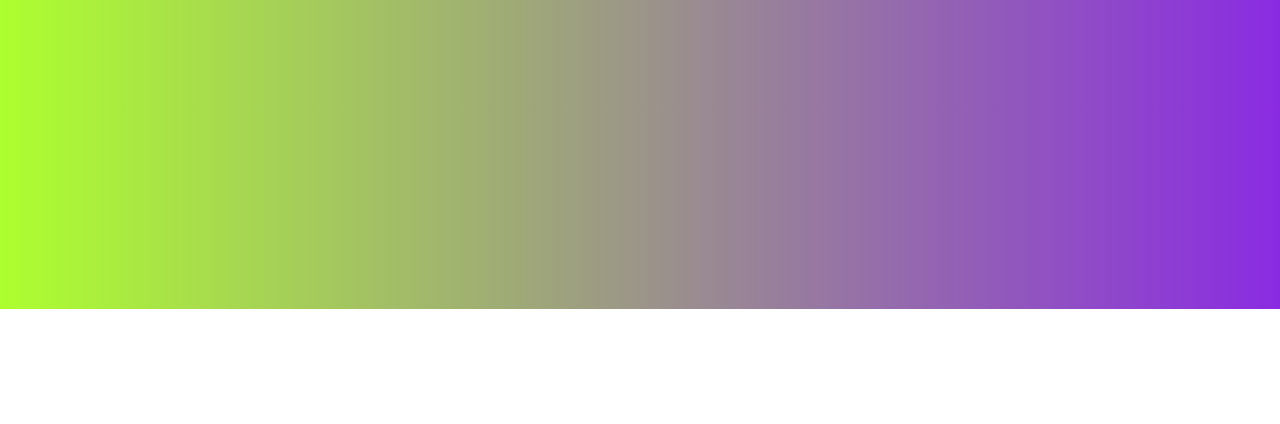
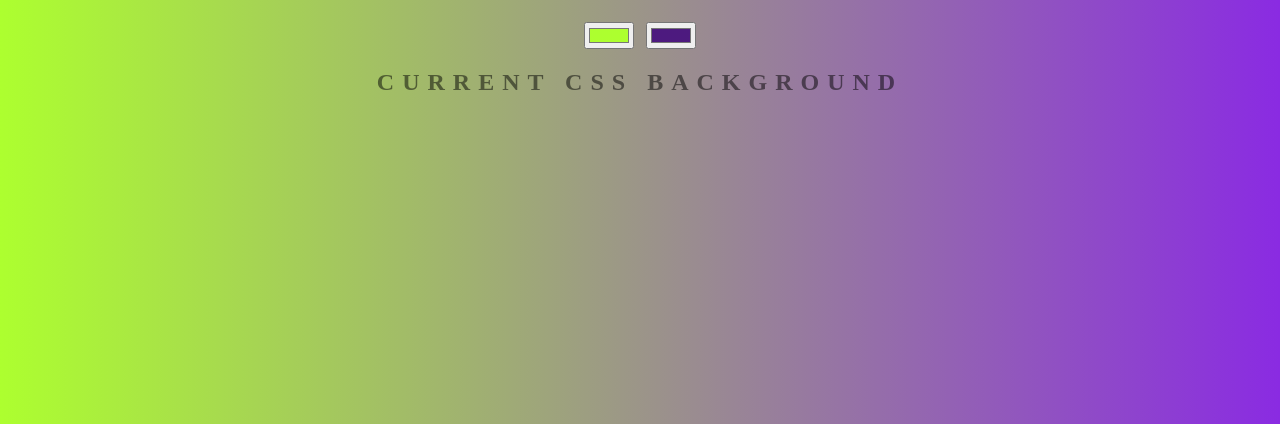
Before and after one commit to RChursin/background_generator, a plain HTML site: page index.html in a window 1280 px wide. Shown: the part 491-915 px from the top of the page. Before the commit the page ends 800 px from the top, so only its background shows below. Drawn offline with Linux system fonts and the light colour scheme.

Commit message:
Added padding to CSS

```diff
--- a/style.css
+++ b/style.css
@@ -1,6 +1,7 @@
 body {
     font: 'Raleway', sans-serif;
     color: rgba(0,0,0,.5);
+    padding: 300px 0;
     text-align: center;
     text-transform: uppercase;
     letter-spacing: .5em;
```
